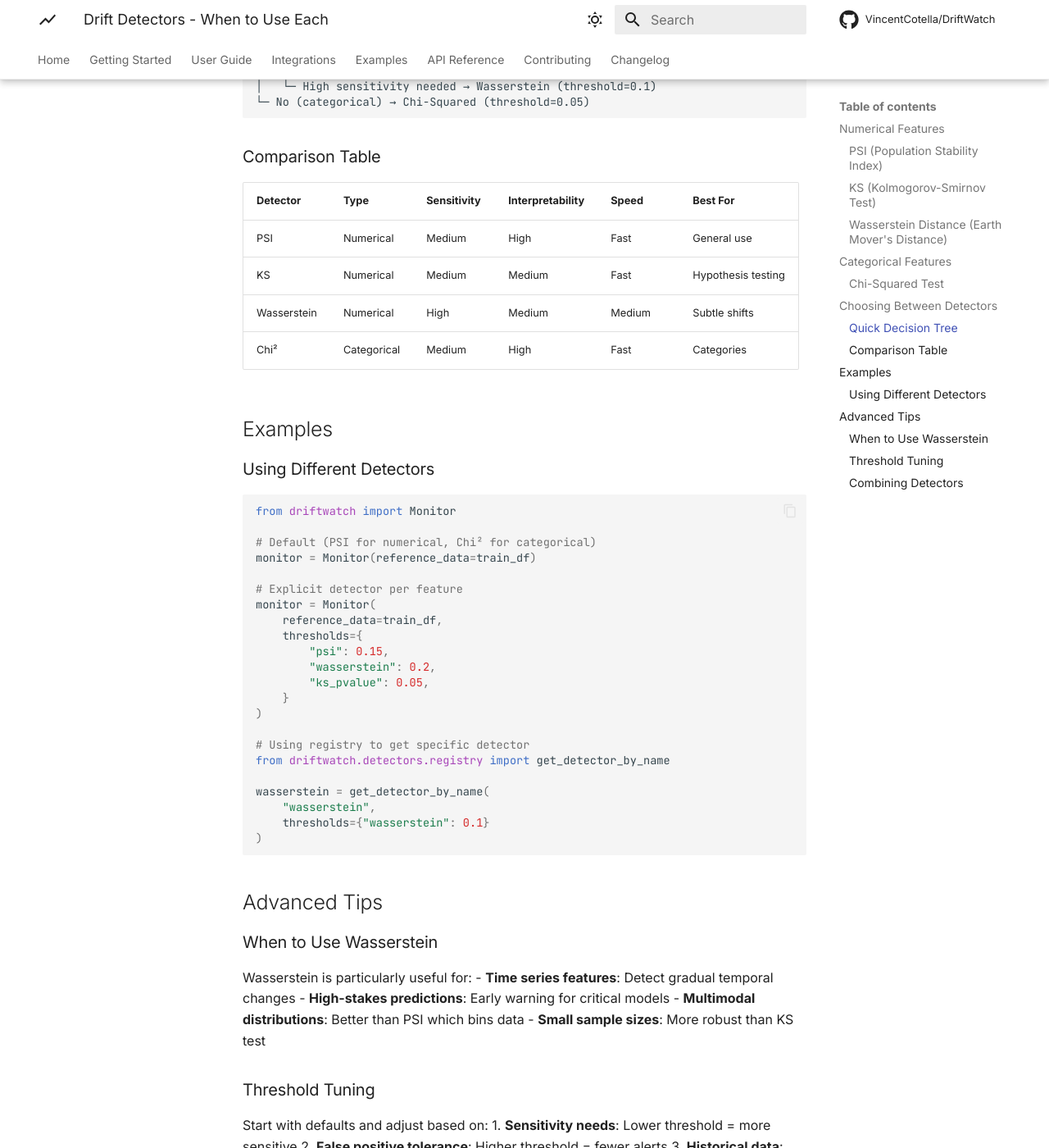
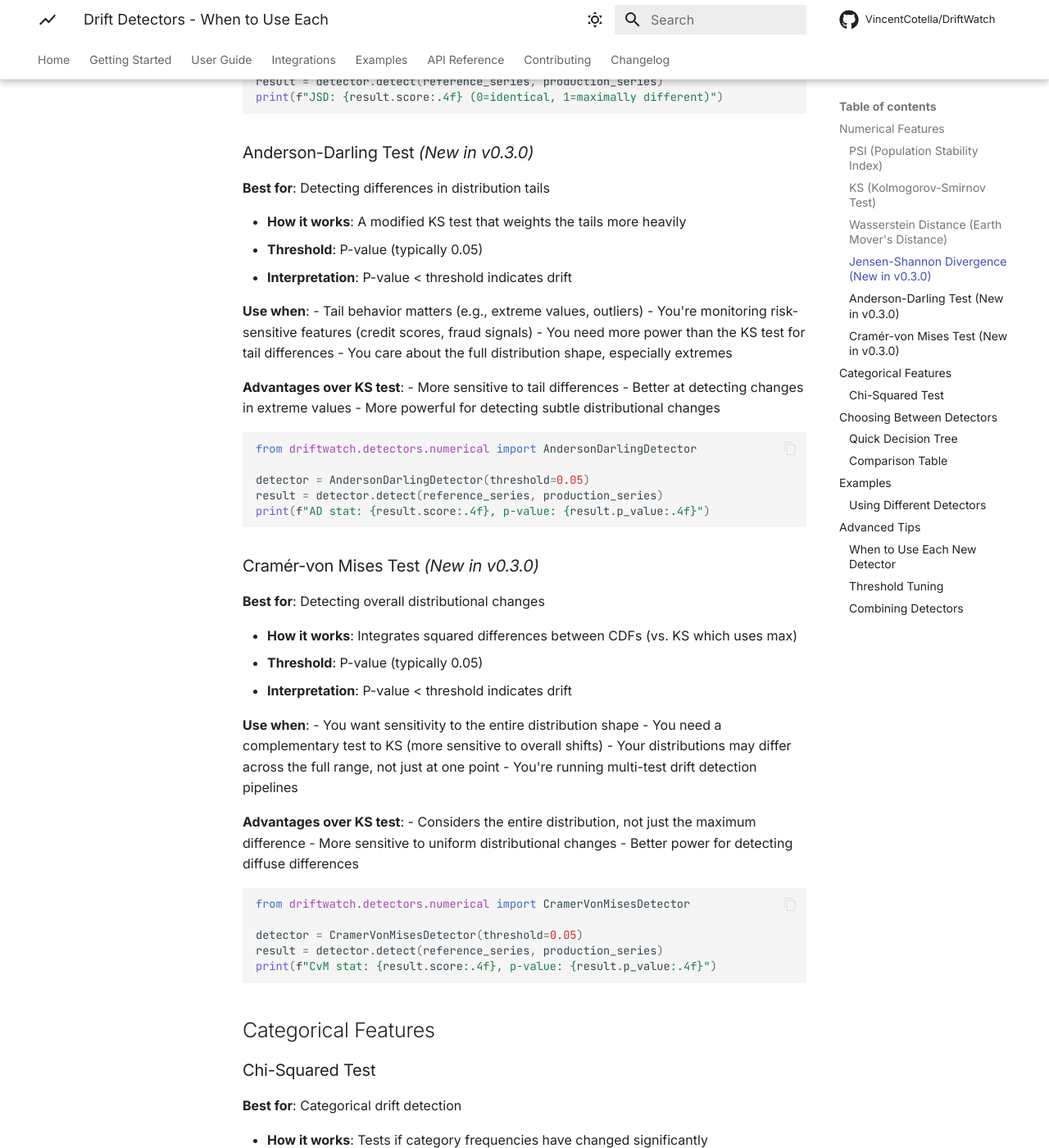
Before and after one commit to VincentCotella/DriftWatch, an MkDocs documentation site: the page built from docs/detectors_guide.md, in a window 1280 px wide and 1400 px high, scrolled down 1812 px. Shown: the whole window at 82% size. Built offline with MkDocs 1.6.1 and Material for MkDocs 9.7.7, drawn with Linux system fonts in a browser that asks for light colours; comment, search, counter and statistics services are not loaded; the version menu is left out; some of the changed text lies outside the part shown.

Commit message:
feat: add email alerting, new detectors (JSD, AD, CvM), and docs updates

````diff
--- a/docs/detectors_guide.md
+++ b/docs/detectors_guide.md
@@ -49,6 +49,88 @@ This guide helps you choose the right drift detector for your use case.
 - Continuous metric (no binning artifacts)
 - Better for multimodal distributions
 
+### Jensen-Shannon Divergence *(New in v0.3.0)*
+**Best for**: Symmetric, bounded measure of distribution similarity
+
+- **How it works**: Computes the average KL divergence of each distribution to the mixture
+- **Threshold**: Typically 0.05-0.2 (range: 0 to 1 with base-2)
+- **Interpretation**:
+  - JSD = 0: Identical distributions
+  - JSD = 1: Maximally different distributions
+  - JSD ≥ threshold: Drift detected
+
+**Use when**:
+- You need a symmetric measure (JSD(P||Q) = JSD(Q||P))
+- You want a bounded score that's easy to interpret (0-1)
+- You need a more robust alternative to KL divergence
+- You're comparing distributions that may have non-overlapping support
+
+**Advantages over PSI/KS**:
+- Always finite (unlike KL divergence)
+- Symmetric by design
+- Bounded range makes thresholds more intuitive
+- Robust to zero-probability bins
+
+```python
+from driftwatch.detectors.numerical import JensenShannonDetector
+
+detector = JensenShannonDetector(threshold=0.1, buckets=50)
+result = detector.detect(reference_series, production_series)
+print(f"JSD: {result.score:.4f} (0=identical, 1=maximally different)")
+```
+
+### Anderson-Darling Test *(New in v0.3.0)*
+**Best for**: Detecting differences in distribution tails
+
+- **How it works**: A modified KS test that weights the tails more heavily
+- **Threshold**: P-value (typically 0.05)
+- **Interpretation**: P-value < threshold indicates drift
+
+**Use when**:
+- Tail behavior matters (e.g., extreme values, outliers)
+- You're monitoring risk-sensitive features (credit scores, fraud signals)
+- You need more power than the KS test for tail differences
+- You care about the full distribution shape, especially extremes
+
+**Advantages over KS test**:
+- More sensitive to tail differences
+- Better at detecting changes in extreme values
+- More powerful for detecting subtle distributional changes
+
+```python
+from driftwatch.detectors.numerical import AndersonDarlingDetector
+
+detector = AndersonDarlingDetector(threshold=0.05)
+result = detector.detect(reference_series, production_series)
+print(f"AD stat: {result.score:.4f}, p-value: {result.p_value:.4f}")
+```
+
+### Cramér-von Mises Test *(New in v0.3.0)*
+**Best for**: Detecting overall distributional changes
+
+- **How it works**: Integrates squared differences between CDFs (vs. KS which uses max)
+- **Threshold**: P-value (typically 0.05)
+- **Interpretation**: P-value < threshold indicates drift
+
+**Use when**:
+- You want sensitivity to the entire distribution shape
+- You need a complementary test to KS (more sensitive to overall shifts)
+- Your distributions may differ across the full range, not just at one point
+- You're running multi-test drift detection pipelines
+
+**Advantages over KS test**:
+- Considers the entire distribution, not just the maximum difference
+- More sensitive to uniform distributional changes
+- Better power for detecting diffuse differences
+
+```python
+from driftwatch.detectors.numerical import CramerVonMisesDetector
+
+detector = CramerVonMisesDetector(threshold=0.05)
+result = detector.detect(reference_series, production_series)
+print(f"CvM stat: {result.score:.4f}, p-value: {result.p_value:.4f}")
+```
+
 ## Categorical Features
 
 ### Chi-Squared Test
@@ -72,7 +154,10 @@ Is your feature numerical?
 ├─ Yes → Choose based on sensitivity needs:
 │   ├─ Standard monitoring → PSI (threshold=0.2)
 │   ├─ Need p-values → KS (threshold=0.05)
-│   └─ High sensitivity needed → Wasserstein (threshold=0.1)
+│   ├─ High sensitivity needed → Wasserstein (threshold=0.1)
+│   ├─ Bounded 0-1 score → Jensen-Shannon (threshold=0.1)
+│   ├─ Tail-sensitive → Anderson-Darling (threshold=0.05)
+│   └─ Overall shape → Cramér-von Mises (threshold=0.05)
 └─ No (categorical) → Chi-Squared (threshold=0.05)
 ```
 
@@ -83,6 +168,9 @@ Is your feature numerical?
 | PSI | Numerical | Medium | High | Fast | General use |
 | KS | Numerical | Medium | Medium | Fast | Hypothesis testing |
 | Wasserstein | Numerical | High | Medium | Medium | Subtle shifts |
+| Jensen-Shannon | Numerical | Medium-High | High | Fast | Bounded comparison |
+| Anderson-Darling | Numerical | High (tails) | Medium | Fast | Tail differences |
+| Cramér-von Mises | Numerical | High (overall) | Medium | Fast | Full distribution |
 | Chi² | Categorical | Medium | High | Fast | Categories |
 
 ## Examples
@@ -102,27 +190,47 @@ monitor = Monitor(
         "psi": 0.15,
         "wasserstein": 0.2,
         "ks_pvalue": 0.05,
+        "jensen_shannon": 0.1,
     }
 )
 
 # Using registry to get specific detector
 from driftwatch.detectors.registry import get_detector_by_name
 
-wasserstein = get_detector_by_name(
-    "wasserstein",
-    thresholds={"wasserstein": 0.1}
+jsd = get_detector_by_name(
+    "jensen_shannon",
+    thresholds={"jensen_shannon": 0.1}
+)
+
+ad = get_detector_by_name(
+    "anderson_darling",
+    thresholds={"anderson_darling_pvalue": 0.05}
+)
+
+cvm = get_detector_by_name(
+    "cramer_von_mises",
+    thresholds={"cramer_von_mises_pvalue": 0.05}
 )
 ```
 
 ## Advanced Tips
 
-### When to Use Wasserstein
+### When to Use Each New Detector
 
-Wasserstein is particularly useful for:
-- **Time series features**: Detect gradual temporal changes
-- **High-stakes predictions**: Early warning for critical models
-- **Multimodal distributions**: Better than PSI which bins data
-- **Small sample sizes**: More robust than KS test
+**Jensen-Shannon** is particularly useful for:
+- **Distribution comparison dashboards**: Bounded 0-1 score is easy to visualize
+- **Multi-model monitoring**: Compare drift across models with a normalized score
+- **Research applications**: Well-known information-theoretic measure
+
+**Anderson-Darling** is particularly useful for:
+- **Financial modeling**: Tail risk is critical
+- **Anomaly detection pipelines**: Outlier distribution changes
+- **Quality control**: When extreme values matter most
+
+**Cramér-von Mises** is particularly useful for:
+- **Multi-test pipelines**: Complement KS test for more robust detection
+- **General monitoring**: Captures overall shape changes better than KS
+- **Model validation**: Comprehensive distributional comparison
 
 ### Threshold Tuning
 
@@ -135,10 +243,22 @@ Start with defaults and adjust based on:
 
 For critical features, monitor with multiple detectors:
 ```python
-# Monitor age with both PSI and Wasserstein
-psi_result = psi_detector.detect(ref["age"], prod["age"])
-wass_result = wasserstein_detector.detect(ref["age"], prod["age"])
+# Monitor age with multiple detectors for robust detection
+from driftwatch.detectors.numerical import (
+    PSIDetector,
+    JensenShannonDetector,
+    AndersonDarlingDetector,
+)
 
-if psi_result.has_drift or wass_result.has_drift:
+psi = PSIDetector(threshold=0.2)
+jsd = JensenShannonDetector(threshold=0.1)
+ad = AndersonDarlingDetector(threshold=0.05)
+
+psi_result = psi.detect(ref["age"], prod["age"])
+jsd_result = jsd.detect(ref["age"], prod["age"])
+ad_result = ad.detect(ref["age"], prod["age"])
+
+# Ensemble: drift if any detector flags it
+if any([psi_result.has_drift, jsd_result.has_drift, ad_result.has_drift]):
     alert("Drift detected in age feature")
 ```
--- a/mkdocs.yml
+++ b/mkdocs.yml
@@ -64,6 +64,7 @@ nav:
       - FastAPI: integrations/fastapi.md
       - CLI: integrations/cli.md
       - Slack: integrations/slack.md
+      - Email: integrations/email.md
       - MLflow: integrations/mlflow.md
   - Examples:
       - Basic Usage: examples/basic.md
````
Also changed, not shown: CHANGELOG.md (+19 -0 lines), ROADMAP.md (+5 -5 lines), docs/changelog.md (+71 -22 lines), docs/integrations/email.md (added, +175 -0 lines), docs/integrations/slack.md (+2 -0 lines), 6 other files.
